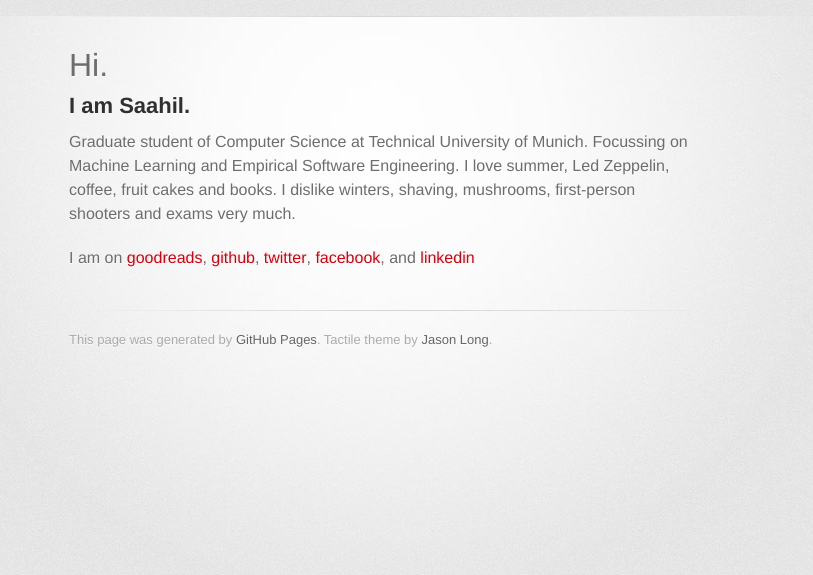
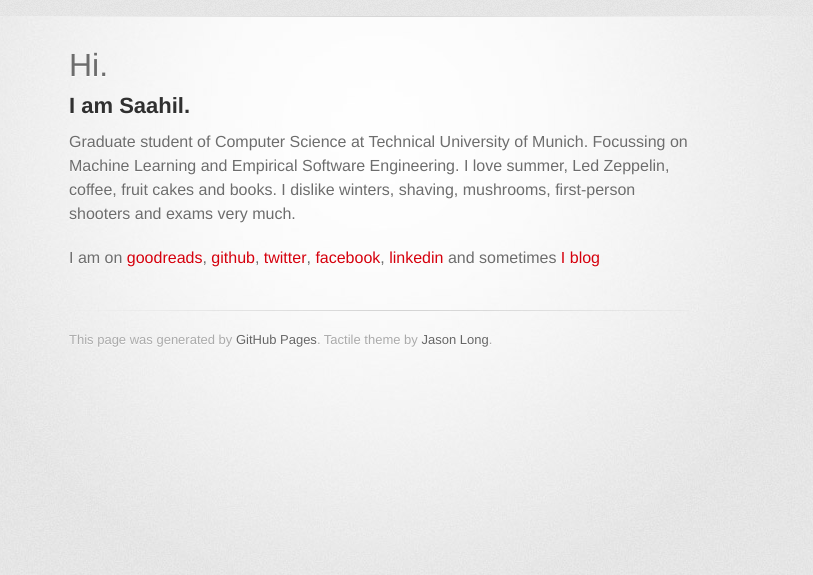
Before and after one commit to saahil/saahil.github.io, a Jekyll site: the page index.html, which Jekyll copies as it is, in a window 1280 px wide. Shown: the top 575 px of the page, without its empty margins (261-1074 px from the left). Built offline with Jekyll 4.4.1, drawn with Linux system fonts in a browser that asks for light colours; some web fonts are replaced; Markdown is read by kramdown in place of the engine named in the settings.

Commit message:
Blog link

```diff
--- a/index.html
+++ b/index.html
@@ -28,7 +28,7 @@
 
 <p>Graduate student of Computer Science at Technical University of Munich. Focussing on Machine Learning and Empirical Software Engineering. I love summer, Led Zeppelin, coffee, fruit cakes and books. I dislike winters, shaving, mushrooms, first-person shooters and exams very much. </p>
 
-<p>I am on <a href="http://www.goodreads.com/user/show/4789323-saahil-ognawala">goodreads</a>, <a href="http://github.com/saahil">github</a>, <a href="http://twitter.com/saahil">twitter</a>, <a href="http://facebook.com/saahil.ognawala">facebook</a>,  and <a href="http://www.linkedin.com/in/saahilognawala">linkedin</a></p>
+<p>I am on <a href="http://www.goodreads.com/user/show/4789323-saahil-ognawala">goodreads</a>, <a href="http://github.com/saahil">github</a>, <a href="http://twitter.com/saahil">twitter</a>, <a href="http://facebook.com/saahil.ognawala">facebook</a>,  <a href="http://www.linkedin.com/in/saahilognawala">linkedin</a> and sometimes <a href="http://newtonpulsifier.tumblr.com/">I blog</a></p>
         </section>
 
         <footer>
```
